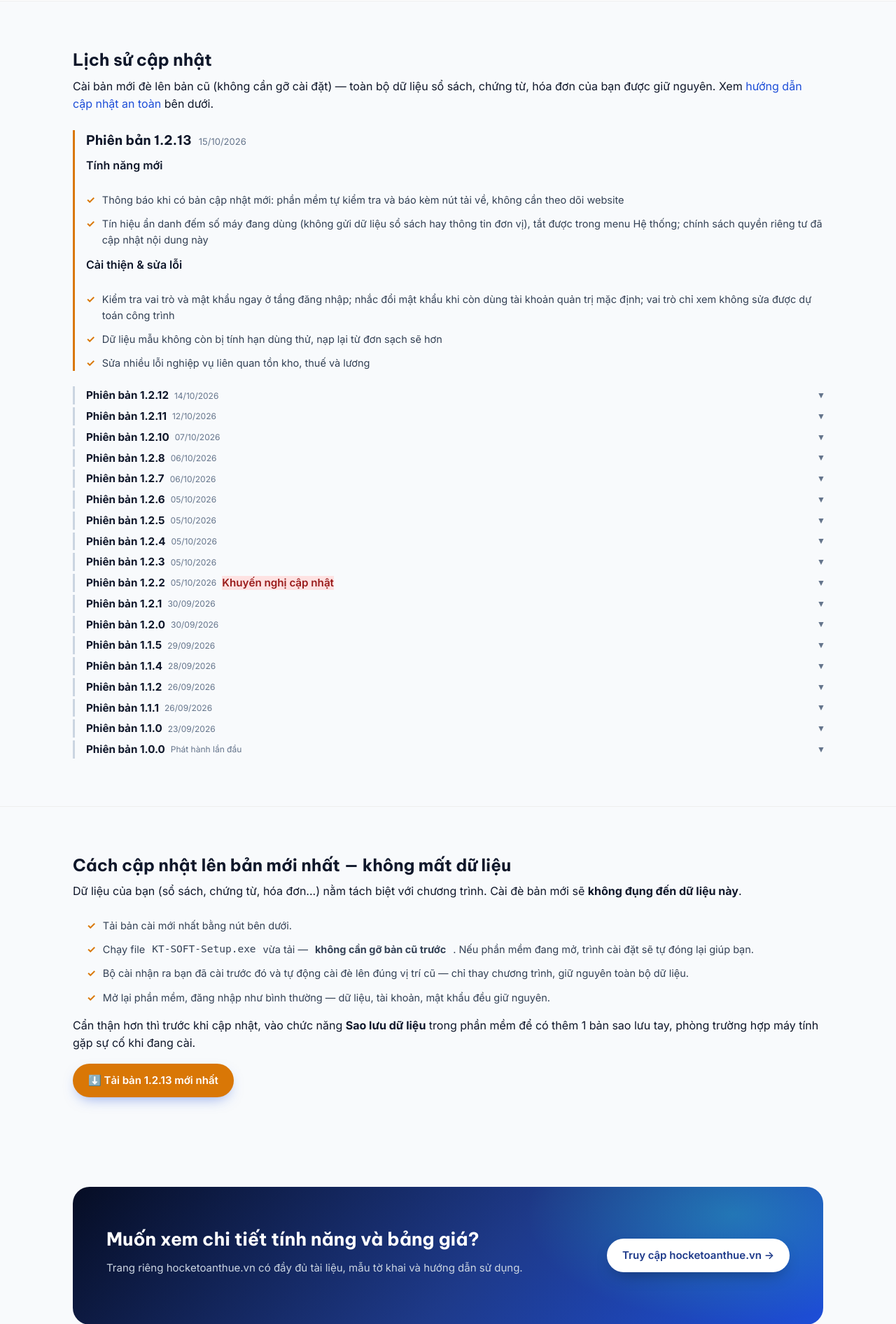
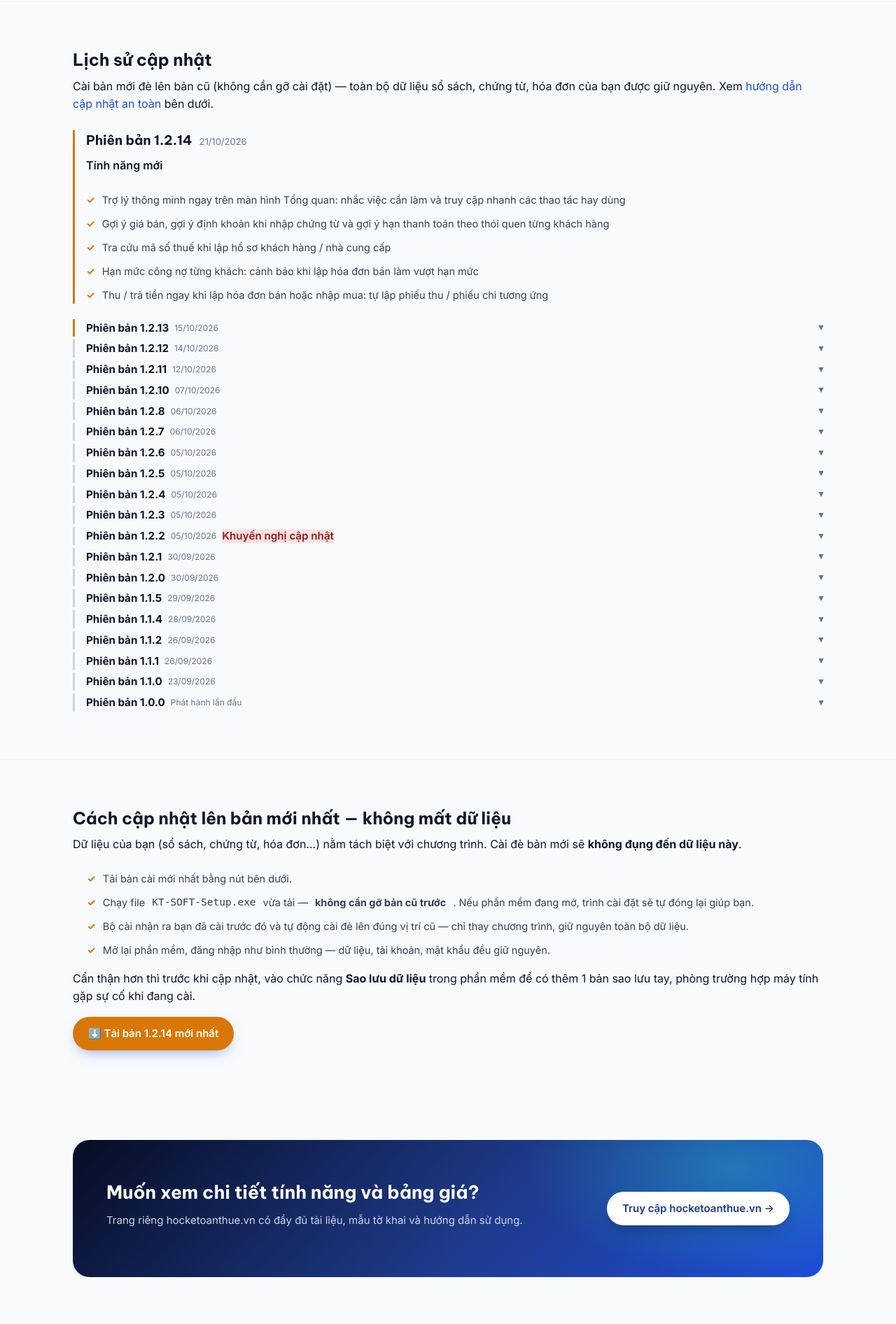
Before and after one commit to hoangnamcnc-ioc/kt-soft-web, a PHP site: page /san-pham-ke-toan.php in a window 1280 px wide. Shown: the part 1896-3788 px from the top of the page at 70% size. Run offline with PHP 8.4, Linux system fonts and the light colour scheme.

Commit message:
Phat hanh KT-SOFT 1.2.14, QLCF-SOFT 0.4.0, bo cai QLCV moi: trang san pham + file phien ban

```diff
--- a/kt-soft-version.json
+++ b/kt-soft-version.json
@@ -1 +1 @@
-{"version":"1.2.12","ngay":"2026-10-15","ghi_chu":"","tai_ve":"https://kt-soft.vn/download.php?p=ke-toan"}
+{"version":"1.2.14","ngay":"2026-10-21","ghi_chu":"Tro ly thong minh tren Tong quan, goi y gia/dinh khoan/han thanh toan, tra cuu MST, han muc cong no, thu-tra tien ngay, thao tac nhanh","tai_ve":"https://kt-soft.vn/download.php?p=ke-toan"}
--- a/qlcf-soft-version.json
+++ b/qlcf-soft-version.json
@@ -1 +1 @@
-{"version":"0.3.0","ngay":"2026-10-19","ghi_chu":"Khách quen (dị ứng, sở thích, sinh nhật, món hay gọi), phân tích thông minh, tỷ lệ thành phẩm, kiểm tra chất lượng hàng nhận, nhắc chưa nhập phiếu, gợi ý đặt hàng theo tốc độ dùng","tai_ve":"https://kt-soft.vn/download.php?p=qlcf-soft"}
+{"version":"0.4.0","ngay":"2026-10-20","ghi_chu":"Mã QR tự nối WiFi cho khách, Trợ lý thiết lập, soạn nháp bàn giao ca tự động, giá bán gợi ý, chọn khách quen khi mở bàn","tai_ve":"https://kt-soft.vn/download.php?p=qlcf-soft"}
--- a/san-pham-ke-toan.php
+++ b/san-pham-ke-toan.php
@@ -122,9 +122,22 @@ $daDanhGia = !empty($_COOKIE['danhgia_ke-toan']);
 
     <div class="changelog-item" style="border-left:3px solid var(--ketoan, #d97706); padding-left:16px; margin-bottom:22px;">
       <div style="display:flex; align-items:baseline; gap:10px; flex-wrap:wrap;">
-        <h3 style="margin:0;">Phiên bản 1.2.13</h3>
-        <span class="muted" style="font-size:13px;">15/10/2026</span>
+        <h3 style="margin:0;">Phiên bản 1.2.14</h3>
+        <span class="muted" style="font-size:13px;">21/10/2026</span>
       </div>
+      <p style="font-weight:600; margin:8px 0 4px;">Tính năng mới</p>
+      <ul class="feature-list" style="--card-accent: var(--ketoan);">
+        <li>Trợ lý thông minh ngay trên màn hình Tổng quan: nhắc việc cần làm và truy cập nhanh các thao tác hay dùng</li>
+        <li>Gợi ý giá bán, gợi ý định khoản khi nhập chứng từ và gợi ý hạn thanh toán theo thói quen từng khách hàng</li>
+        <li>Tra cứu mã số thuế khi lập hồ sơ khách hàng / nhà cung cấp</li>
+        <li>Hạn mức công nợ từng khách: cảnh báo khi lập hóa đơn bán làm vượt hạn mức</li>
+        <li>Thu / trả tiền ngay khi lập hóa đơn bán hoặc nhập mua: tự lập phiếu thu / phiếu chi tương ứng</li>
+      </ul>
+    </div>
+
+    <details class="changelog-item" style="border-left:3px solid var(--ketoan, #d97706); padding-left:16px; margin-bottom:22px;">
+      <summary><strong>Phiên bản 1.2.13</strong> <span class="muted" style="font-size:13px;">15/10/2026</span></summary>
+      <div class="changelog-body">
       <p style="font-weight:600; margin:8px 0 4px;">Tính năng mới</p>
       <ul class="feature-list" style="--card-accent: var(--ketoan);">
         <li>Thông báo khi có bản cập nhật mới: phần mềm tự kiểm tra và báo kèm nút tải về, không cần theo dõi website</li>
@@ -136,7 +149,8 @@ $daDanhGia = !empty($_COOKIE['danhgia_ke-toan']);
         <li>Dữ liệu mẫu không còn bị tính hạn dùng thử, nạp lại từ đơn sạch sẽ hơn</li>
         <li>Sửa nhiều lỗi nghiệp vụ liên quan tồn kho, thuế và lương</li>
       </ul>
-    </div>
+      </div>
+    </details>
 
     <details class="changelog-item" style="border-left:3px solid #cbd5e1; padding-left:16px; margin-bottom:22px;">
       <summary><strong>Phiên bản 1.2.12</strong> <span class="muted" style="font-size:13px;">14/10/2026</span></summary>
@@ -400,7 +414,7 @@ $daDanhGia = !empty($_COOKIE['danhgia_ke-toan']);
       có thêm 1 bản sao lưu tay, phòng trường hợp máy tính gặp sự cố khi đang cài.
     </p>
     <div class="cta-row">
-      <a href="download.php?p=ke-toan" class="btn" style="background:var(--ketoan);">⬇️ Tải bản 1.2.13 mới nhất</a>
+      <a href="download.php?p=ke-toan" class="btn" style="background:var(--ketoan);">⬇️ Tải bản 1.2.14 mới nhất</a>
     </div>
   </div>
 </section>
```
